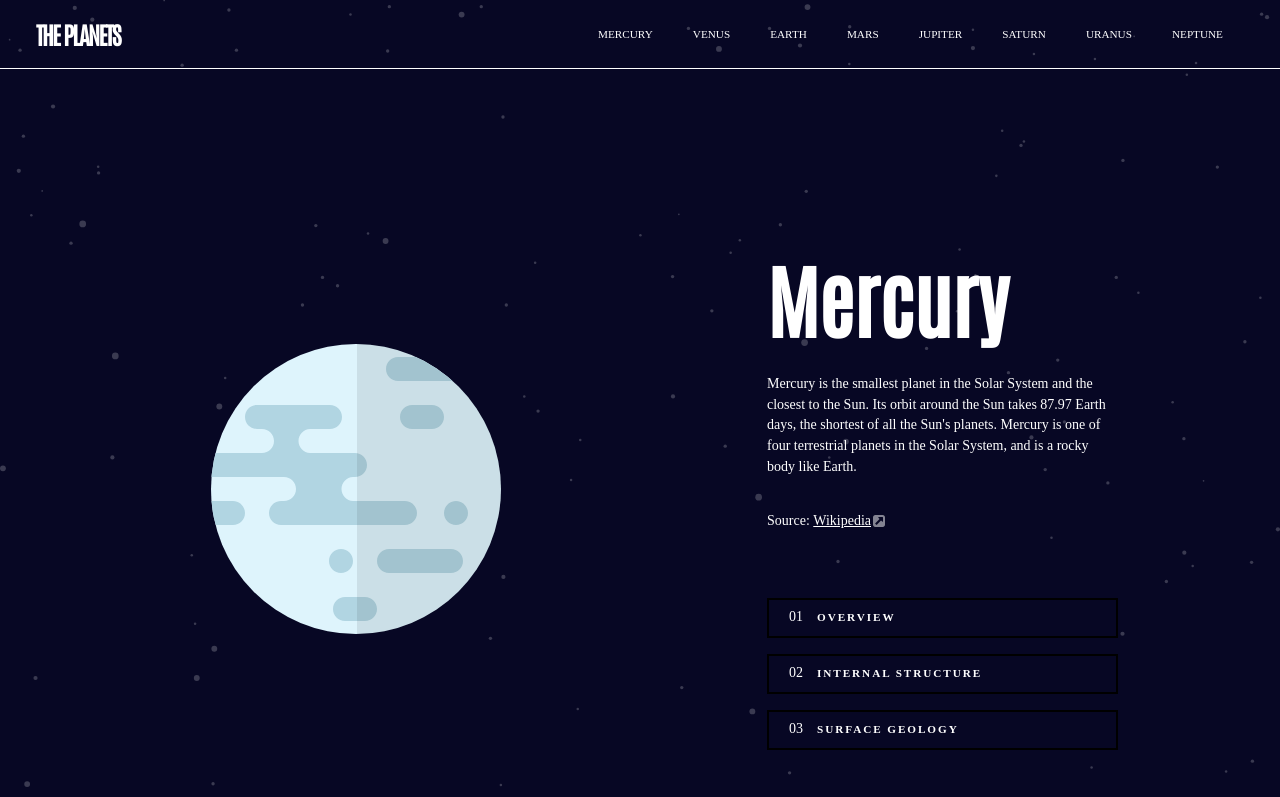
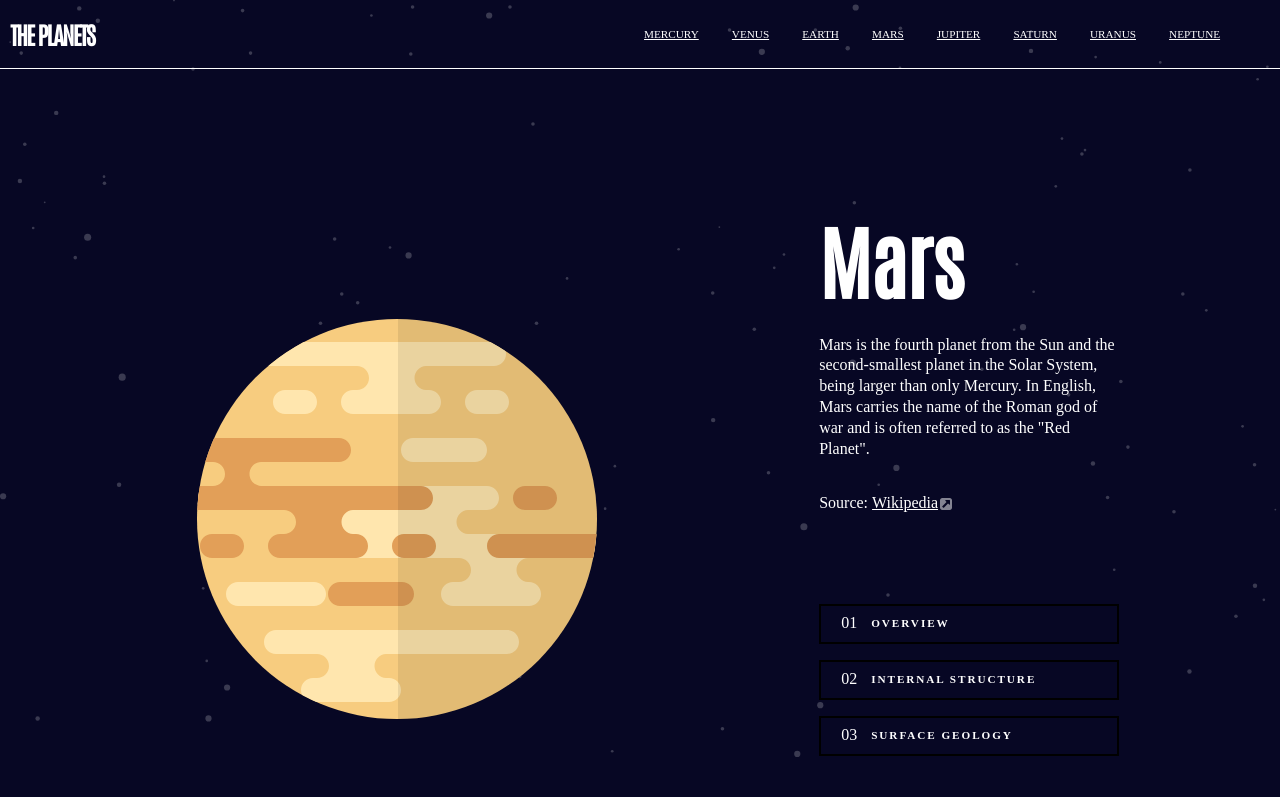
Before and after one commit to infiniteweb/planetFactSite, a React (Vite) app: page /mars in a window 1280 px wide. Shown: the top 797 px of the page. Built offline with nearby package versions, Linux system fonts and the light colour scheme.

Commit message:
progress on styles

```diff
--- a/package.json
+++ b/package.json
@@ -12,7 +12,8 @@
   "dependencies": {
     "react": "^18.2.0",
     "react-device-detect": "^2.2.3",
-    "react-dom": "^18.2.0"
+    "react-dom": "^18.2.0",
+    "react-router-dom": "^6.21.0"
   },
   "devDependencies": {
     "@types/react": "^18.2.37",
--- a/src/App.jsx
+++ b/src/App.jsx
@@ -1,20 +1,20 @@
 import "./styles.css";
 import "./quickStyles.css";
+import { BrowserRouter, HashRouter, Routes, Route } from "react-router-dom";
 import Planet from "./components/Planet";
+import BrowserNav from "./components/browserNav";
 import data from "../data.json";
 import mercuryImage from "./assets/images/planet-mercury.svg";
+import venusImage from "./assets/images/planet-venus.svg";
 import navBarImage from "./assets/images/icon-hamburger.svg";
-import Images from "./images"
+
+import Images from "./images";
 import iconImage from "./assets/images/icon-source.svg";
 import { useState, useEffect } from "react";
 
-
-
 function App() {
-
-  const [planetData, setPlanetData] = useState(data[0]);
-
-  console.log(Images)
+  console.log(data);
+  console.log(Images);
   //The array index below will be a prop passed down to component//
   //ADD PRELOADER IN LOADING BIT??//
   return (
@@ -25,26 +25,62 @@ function App() {
           <h2>THE PLANETS</h2>
           <img src={navBarImage} id="hamburger" />
         </div>
-        <div className="browser-nav">
-          <nav>
-            <ul>
-              <li>MERCURY</li>
-              <li>VENUS</li>
-              <li>EARTH</li>
-              <li>MARS</li>
-              <li>JUPITER</li>
-              <li>SATURN</li>
-              <li>URANUS</li>
-              <li>NEPTUNE</li>
-            </ul>
-          </nav>
-        </div>
 
-        <Planet
-          planetImage={mercuryImage}
-          iconImage={iconImage}
-          planetData={planetData}
-        />
+        <BrowserNav />
+        <BrowserRouter>
+          <Routes>
+            <Route
+              exact
+              path="/"
+              element={
+                <Planet planetImage={mercuryImage} planetData={data[0]} />
+              }
+            />
+            <Route
+              path="/venus"
+              element={
+                <Planet planetImage={venusImage} planetData={data[1]} />
+              }
+            />
+            <Route
+              path="/earth"
+              element={
+                <Planet planetImage={venusImage} planetData={data[2]} />
+              }
+            />
+            <Route
+              path="/mars"
+              element={
+                <Planet planetImage={venusImage} planetData={data[3]} />
+              }
+            />
+            <Route
+              path="/jupiter"
+              element={
+                <Planet planetImage={venusImage} planetData={data[4]} />
+              }
+            />
+            <Route
+              path="/saturn"
+              element={
+                <Planet planetImage={venusImage} planetData={data[5]} />
+              }
+            />
+            <Route
+              path="/uranus"
+              element={
+                <Planet planetImage={venusImage} planetData={data[6]} />
+              }
+            />
+            <Route
+              path="/neptune"
+              element={
+                <Planet planetImage={venusImage} planetData={data[7]} />
+              }
+            />
+
+          </Routes>
+        </BrowserRouter>
       </div>
     </>
   );
--- /dev/null
+++ b/src/components/BrowserNav.jsx
@@ -0,0 +1,22 @@
+import "../styles.css";
+
+export default function BrowserNav() {
+  return (
+    <>
+      <div className="browser-nav">
+        <nav>
+          <ul>
+            <li><a href="/">MERCURY</a></li>
+            <li><a href="/venus">VENUS</a></li>
+            <li><a href="/earth">EARTH</a></li>
+            <li><a href="/mars">MARS</a></li>
+            <li><a href="/jupiter">JUPITER</a></li>
+            <li><a href="/saturn">SATURN</a></li>
+            <li><a href="/uranus">URANUS</a></li>
+            <li><a href="/neptune">NEPTUNE</a></li>
+          </ul>
+        </nav>
+      </div>
+    </>
+  );
+}
--- a/src/components/Planet.jsx
+++ b/src/components/Planet.jsx
@@ -1,8 +1,9 @@
 import "../styles.css";
+import iconImage from "../assets/images/icon-source.svg"
 
 
 
-export default function Planet({planetImage, iconImage, planetData}) {
+export default function Planet({planetImage, planetData}) {
 
     console.log(planetData)
   return (
--- a/src/styles.css
+++ b/src/styles.css
@@ -65,7 +65,7 @@
     /* font-sizes */
     --fs-600: 5rem;
     --fs-500: 2.5rem;
-    --fs-400: 0.875rem;
+    --fs-400: 1rem;
     --fs-300: 0.7rem;
     --fs-200: 0.7rem;
 
@@ -363,25 +363,23 @@ button :hover {
 
 @media (min-width: 61em) {
   .container-grid {
-    grid-template-columns: 1fr 1fr;
+    grid-template-columns: 32% 32% 36% !important;
     grid-template-areas:
-      "topbar browserNav"
-      "planetCard  planetData"
-      "planetCard  isBrowser"
-      "planetStats planetStats" !important;
+      "topbar  browserNav browserNav"
+      "planetCard planetCard  planetData"
+      "planetCard planetCard  isBrowser"
+      "planetStats planetStats planetStats" !important;
   }
-
-
 
   .top-bar {
     justify-content: start !important;
     border-bottom: 1px solid;
     max-height: 85px;
-    padding-left: 36px;
+    padding-left: 2.5%;
   }
 
   .top-bar h2 {
-    font-size: 24px;
+    font-size: 1.5rem;
   }
 
   .browser-nav {
@@ -391,19 +389,18 @@ button :hover {
 
   .browser-nav nav {
     width: 100%;
-    margin-left: 27px;
-    margin-right: 37px;
+    margin-left: 22%;
   }
 
   .browser-nav ul {
-    display: flex;
+    margin-right: 2.5%;
+    gap: 5% !important;
   }
 
-  #planet-card{
-  margin-top: 190px;
-  justify-content: end !important;
-  margin-right: 50px;
-  margin-bottom: 167px;
+  #planet-card {
+    margin-top: 13%;
+    margin-right: 3%;
+    margin-bottom: 11.6%;
   }
 
   #planet-image {
@@ -412,26 +409,26 @@ button :hover {
   }
 
   .planet-data {
-    margin-top: 162px;
-    margin-right: 162px !important;
-    margin-left: 216px !important;
-
+    margin: 11% 35% 0px 0px !important;
   }
 
   .is-browser {
-    margin-right: 162px !important;
-    margin-left: 216px !important;
-    margin-bottom: 87px !important;
+    margin: 0px 35% 0px 0px !important;
   }
 
-  .planet-stats{
-    margin: 0px 165px 56px 165px;
-    gap: 30px !important;
+  .is-browser button {
+    padding-right: 5vw !important;
+  }
 
+  .planet-stats {
+    margin: 0px 11% 6% 11%;
+    gap: 15px !important;
   }
 
   .planet-stats div {
-    padding-bottom: 27px !important;
+    padding-bottom: 3.5% !important;
+    justify-content: flex-start;
+    height: fit-content;
   }
 }
 
@@ -461,15 +458,20 @@ button :hover {
   .browser-nav {
     display: flex !important;
     border-bottom: 1px solid;
-    justify-content: center;
-    gap: 33px;
+    width: 100%;
+  }
+
+  .browser-nav nav {
+    width: 100%;
   }
 
   .browser-nav ul {
     display: flex !important;
-    justify-content: space-around;
+    justify-content: center;
+
+    gap: 6.5%;
     padding: 0;
-    min-width: 665px;
+    min-width: 45%;
     flex: 1;
   }
 
@@ -478,12 +480,13 @@ button :hover {
     font-size: var(--fs-200);
   }
 
-  #planet-card {
-    min-height: 460px;
+  #planet-image-wrapper {
+    margin-top: 18%;
+    margin-bottom: 17%;
   }
 
   #planet-image {
-    width: 87%;
+    width: 63%;
     height: auto;
   }
 
```
Also changed, not shown: src/main.jsx (+7 -7 lines), 1 other file (tests, documents, lock files or other folders).
